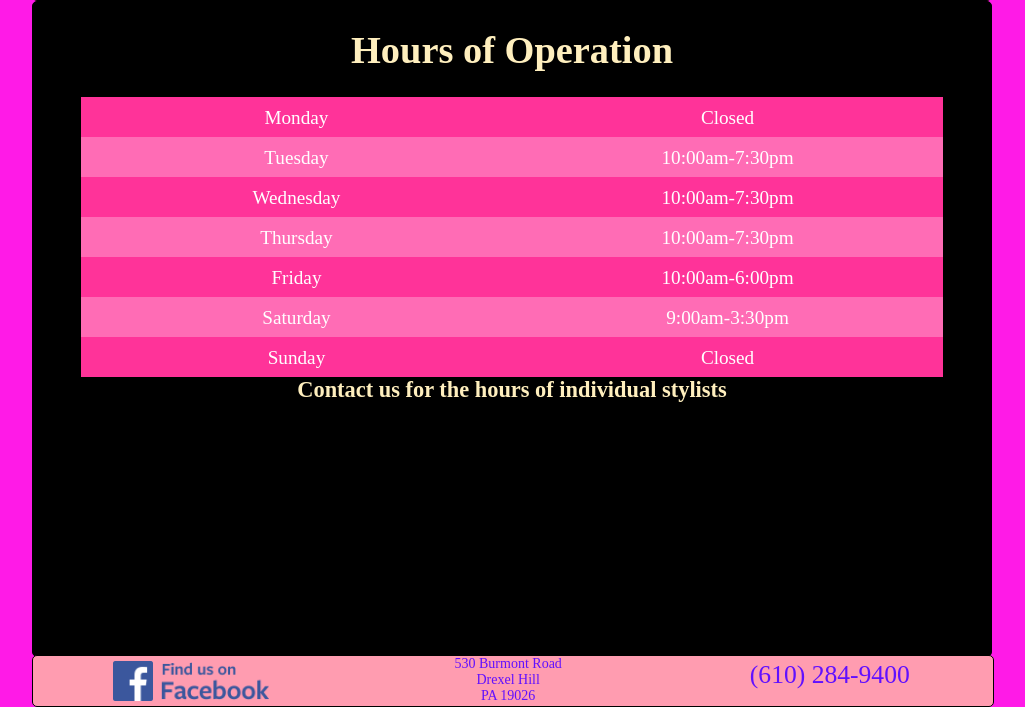
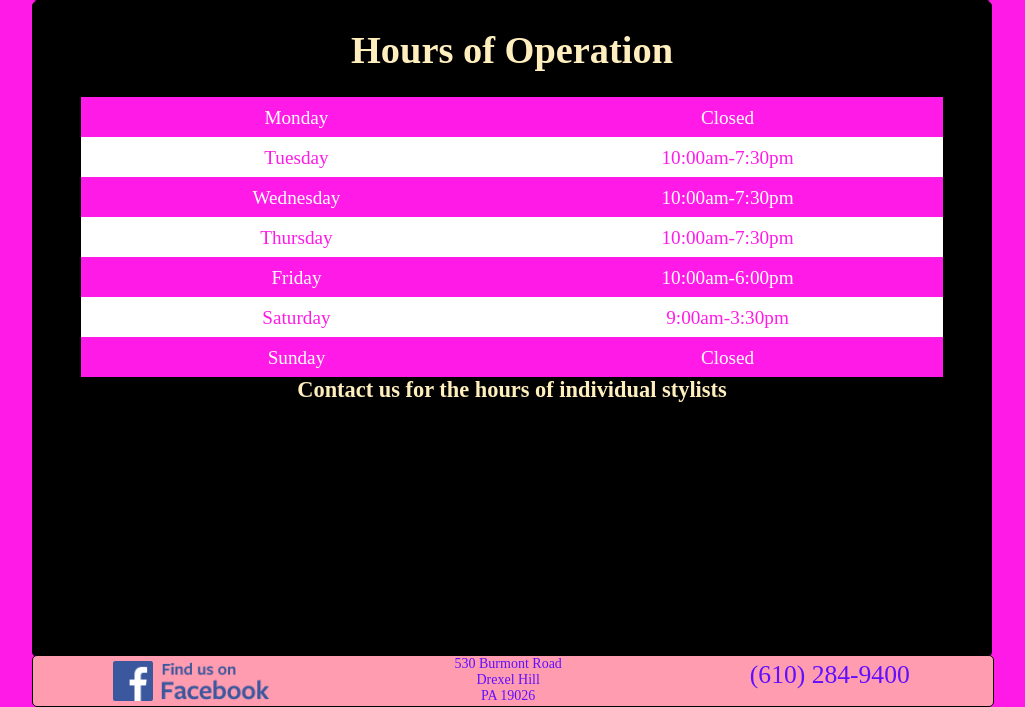
Before and after one commit to lobobabysaurus/NewAppearances, a Django app: page /hours/ in a window 1280 px wide. Shown: the part 93-800 px from the top of the page, without its empty margins (128-1153 px from the left). Run offline with Django 3.2, Linux system fonts and the light colour scheme; data comes from the database, SQL or seed files in the repository; style sheets or scripts are compiled from the project's sources; some libraries are stand-ins or nearby versions.

Commit message:
Updating alernating row colors to not be Victorias Secret colors and to jive with new colors

```diff
--- a/hours/static/hours/style/hours.css
+++ b/hours/static/hours/style/hours.css
@@ -22,9 +22,11 @@
 }
 .even > .dayOfWeek,
 .even > .hoursForDay {
-  background-color: #FF6CB5;
+  background-color: white;
+  color: #ff1ae7;
 }
 .odd > .dayOfWeek,
 .odd > .hoursForDay {
-  background-color: #FF3399;
+  background-color: #ff1ae7;
+  color: white;
 }
--- a/hours/static/hours/style/hours.less
+++ b/hours/static/hours/style/hours.less
@@ -2,8 +2,10 @@
  * Style data for the hours application
  */
 
-@evenRowColor: #FF6CB5;
-@oddRowColor: #FF3399;
+@evenRowColor: white;
+@oddTextColor: white;
+@oddRowColor: #ff1ae7;
+@evenTextColor: #ff1ae7;
 
 .hoursContainer {
     position: relative;
@@ -29,8 +31,10 @@
 
 .even > .dayOfWeek, .even > .hoursForDay {
 	background-color:@evenRowColor;
+    color:@evenTextColor;
 }
 
 .odd > .dayOfWeek, .odd > .hoursForDay {
 	background-color:@oddRowColor;
+    color: @oddTextColor;
 }
--- a/services/static/services/style/services.css
+++ b/services/static/services/style/services.css
@@ -34,9 +34,11 @@
 }
 .even .serviceName,
 .even .servicePrice {
-  background-color: #FF6CB5;
+  background-color: white;
+  color: #ff1ae7;
 }
 .odd .serviceName,
 .odd .servicePrice {
-  background-color: #FF3399;
+  background-color: #ff1ae7;
+  color: white;
 }
```
Also changed, not shown: services/static/services/style/services.less (+6 -2 lines).
